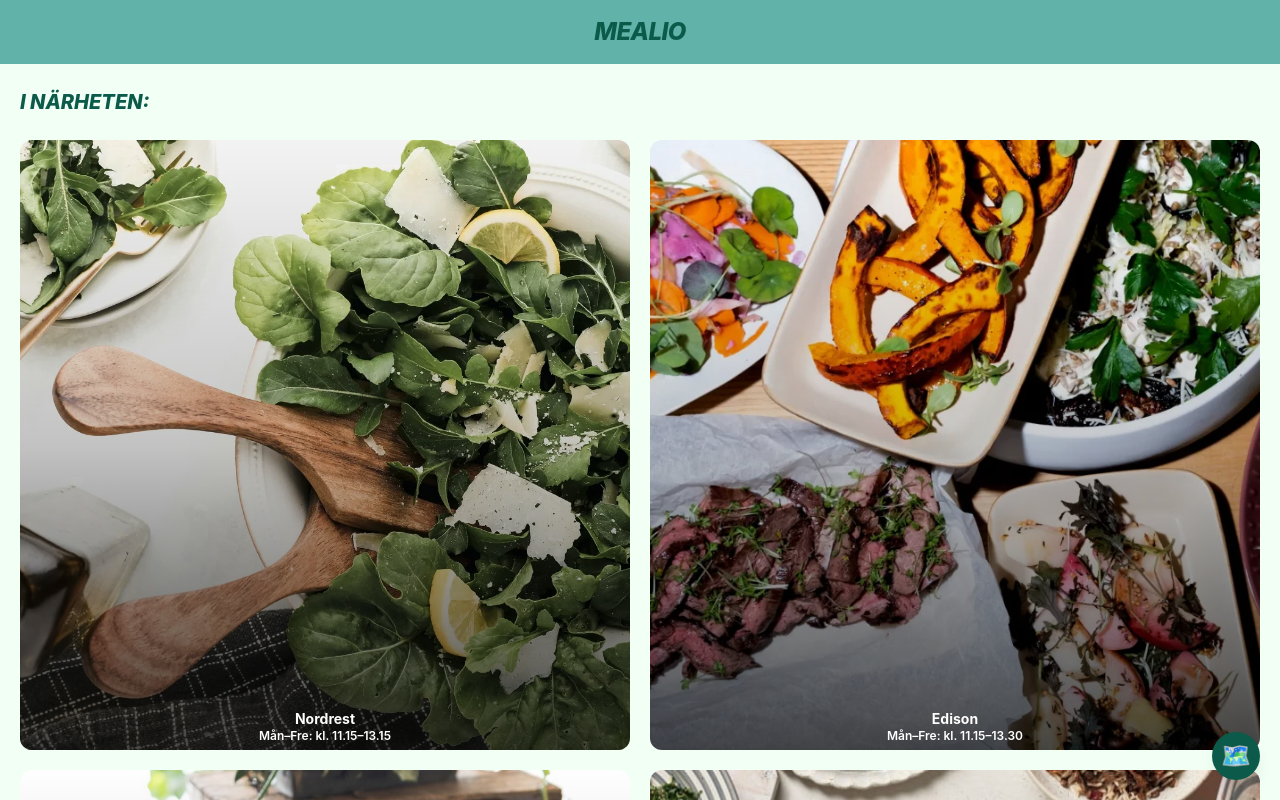
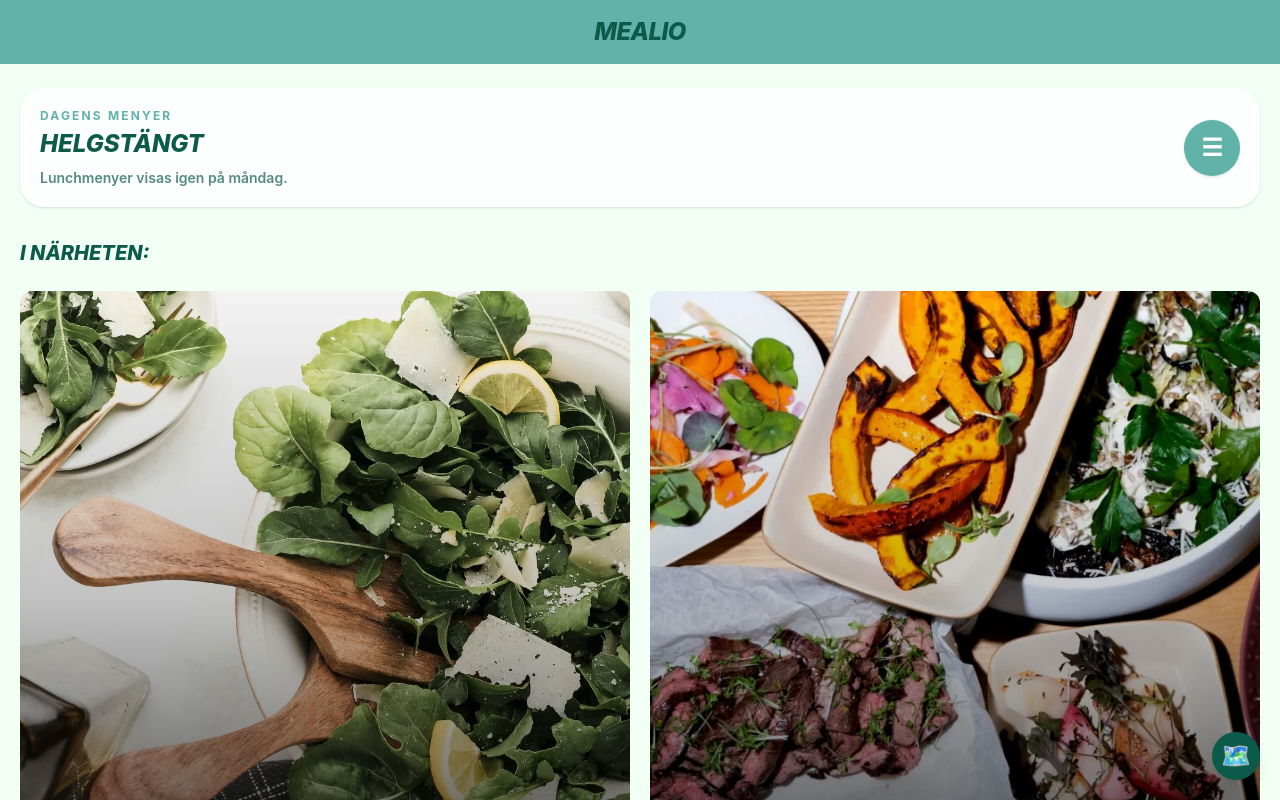
Before and after one commit to benjamin-burton7/Mealio, a React (Vite) app in the folder mealio.client/: page / in a window 1280 px wide. Shown: the top 800 px of the page. Built offline with nearby package versions, Linux system fonts and the light colour scheme.

Commit message:
Add homepage modal for today's menus

```diff
--- /dev/null
+++ b/mealio.client/src/components/TodayMenuList.tsx
@@ -0,0 +1,253 @@
+import { useEffect, useMemo, useState } from "react";
+import type { RestaurantLocation } from "../data/restaurants";
+import type { DishDto, MenuDto } from "../types/menu";
+
+type RestaurantTodayMenu = {
+  restaurant: RestaurantLocation;
+  dishes: DishDto[];
+  isStatic: boolean;
+};
+
+type TodayMenuListProps = {
+  restaurants: RestaurantLocation[];
+};
+
+const SWEDISH_WEEKDAYS = [
+  "Söndag",
+  "Måndag",
+  "Tisdag",
+  "Onsdag",
+  "Torsdag",
+  "Fredag",
+  "Lördag",
+];
+
+export default function TodayMenuList({ restaurants }: TodayMenuListProps) {
+  const [menus, setMenus] = useState<RestaurantTodayMenu[]>([]);
+  const [loading, setLoading] = useState(true);
+  const [error, setError] = useState(false);
+  const [isOpen, setIsOpen] = useState(false);
+
+  const today = useMemo(() => {
+    const dayIndex = new Date().getDay();
+    return SWEDISH_WEEKDAYS[dayIndex];
+  }, []);
+
+  const isWeekend = today === "Lördag" || today === "Söndag";
+
+  useEffect(() => {
+    async function loadMenus() {
+      if (isWeekend) {
+        setLoading(false);
+        return;
+      }
+
+      try {
+        setLoading(true);
+        setError(false);
+
+        const results = await Promise.all(
+          restaurants.map(async (restaurant) => {
+            const response = await fetch(restaurant.menuPath);
+
+            if (!response.ok) {
+              throw new Error(`Failed to fetch ${restaurant.name}`);
+            }
+
+            const menu: MenuDto = await response.json();
+
+            const dishes = menu.isStatic
+              ? (menu.items ?? [])
+              : (menu.days?.[today] ?? []);
+
+            return {
+              restaurant,
+              dishes,
+              isStatic: menu.isStatic ?? false,
+            };
+          }),
+        );
+
+        setMenus(results.filter((result) => result.dishes.length > 0));
+      } catch (err) {
+        console.error(err);
+        setError(true);
+      } finally {
+        setLoading(false);
+      }
+    }
+
+    loadMenus();
+  }, [restaurants, today, isWeekend]);
+
+  const totalDishCount = menus.reduce(
+    (total, menu) => total + menu.dishes.length,
+    0,
+  );
+
+  return (
+    <>
+      <section className="mb-8">
+        <button
+          type="button"
+          onClick={() => setIsOpen(true)}
+          className="w-full rounded-3xl bg-white/85 p-5 text-left shadow-sm transition-transform active:scale-[0.99]"
+        >
+          <div className="flex items-center justify-between gap-5">
+            <div>
+              <p className="text-xs font-bold uppercase tracking-[0.18em] text-[#61B3AA]">
+                Dagens menyer
+              </p>
+
+              <h2 className="mt-1 text-2xl font-extrabold uppercase italic text-[#0B5A4A]">
+                {isWeekend ? "Helgstängt" : today}
+              </h2>
+
+              <p className="mt-2 text-sm font-semibold leading-snug text-[#0B5A4A]/70">
+                {loading
+                  ? "Laddar menyer..."
+                  : error
+                    ? "Kunde inte ladda menyer."
+                    : isWeekend
+                      ? "Lunchmenyer visas igen på måndag."
+                      : `${menus.length} restauranger • ${totalDishCount} rätter`}
+              </p>
+            </div>
+
+            <div className="flex h-14 w-14 shrink-0 items-center justify-center rounded-full bg-[#61B3AA] text-2xl font-black text-white shadow-sm">
+              ☰
+            </div>
+          </div>
+        </button>
+      </section>
+
+      {isOpen && (
+        <div className="fixed inset-0 z-50 bg-black/45">
+          <button
+            type="button"
+            aria-label="Stäng dagens menyer"
+            className="absolute inset-0 h-full w-full cursor-default"
+            onClick={() => setIsOpen(false)}
+          />
+
+          <div className="absolute inset-x-0 bottom-0 max-h-[88vh] overflow-hidden rounded-t-[2rem] bg-[#F1FFF5] shadow-2xl">
+            <div className="sticky top-0 z-10 bg-[#F1FFF5]/95 px-6 pb-5 pt-4 backdrop-blur">
+              <div className="mx-auto mb-5 h-1.5 w-12 rounded-full bg-[#61B3AA]/35" />
+
+              <div className="flex items-start justify-between gap-5">
+                <div>
+                  <p className="text-xs font-bold uppercase tracking-[0.18em] text-[#61B3AA]">
+                    Dagens menyer
+                  </p>
+
+                  <h2 className="mt-1 text-3xl font-extrabold uppercase italic text-[#0B5A4A]">
+                    {today}
+                  </h2>
+
+                  {!loading && !error && !isWeekend && (
+                    <p className="mt-2 text-sm font-semibold text-[#0B5A4A]/65">
+                      {menus.length} restauranger • {totalDishCount} rätter
+                    </p>
+                  )}
+                </div>
+
+                <button
+                  type="button"
+                  onClick={() => setIsOpen(false)}
+                  className="rounded-full bg-white px-4 py-2.5 text-sm font-extrabold text-[#0B5A4A] shadow-sm active:scale-95"
+                >
+                  Stäng
+                </button>
+              </div>
+            </div>
+
+            <div className="max-h-[calc(88vh-132px)] overflow-y-auto px-5 pb-8 pt-2">
+              {isWeekend && (
+                <div className="rounded-3xl bg-white/85 p-5 shadow-sm">
+                  <p className="text-base font-bold leading-relaxed text-[#0B5A4A]">
+                    Det är helg, så lunchmenyer visas igen på måndag.
+                  </p>
+                </div>
+              )}
+
+              {loading && !isWeekend && (
+                <div className="rounded-3xl bg-white/85 p-5 shadow-sm">
+                  <p className="text-base font-bold text-[#0B5A4A]">
+                    Laddar dagens menyer...
+                  </p>
+                </div>
+              )}
+
+              {error && !loading && (
+                <div className="rounded-3xl bg-white/85 p-5 shadow-sm">
+                  <p className="text-base font-bold text-red-700">
+                    Kunde inte ladda dagens menyer.
+                  </p>
+                </div>
+              )}
+
+              {!loading && !error && !isWeekend && menus.length === 0 && (
+                <div className="rounded-3xl bg-white/85 p-5 shadow-sm">
+                  <p className="text-base font-bold text-[#0B5A4A]">
+                    Inga menyer hittades för idag.
+                  </p>
+                </div>
+              )}
+
+              {!loading && !error && !isWeekend && menus.length > 0 && (
+                <div className="flex flex-col gap-6">
+                  {menus.map(({ restaurant, dishes, isStatic }) => (
+                    <section
+                      key={restaurant.id}
+                      className="overflow-hidden rounded-[1.75rem] bg-white shadow-sm"
+                    >
+                      <div className="border-b border-[#61B3AA]/15 px-5 py-5">
+                        <div>
+                          <a
+                            href={`/restaurant/${restaurant.id}`}
+                            className="text-xl font-extrabold text-[#0B5A4A]"
+                          >
+                            {restaurant.name}
+                          </a>
+
+                          <p className="mt-1 text-sm font-semibold leading-snug text-[#61B3AA]">
+                            {isStatic ? "Fast meny" : restaurant.schedule}
+                          </p>
+                        </div>
+                      </div>
+
+                      <div className="flex flex-col divide-y divide-[#61B3AA]/10">
+                        {dishes.map((dish, index) => (
+                          <article
+                            key={`${restaurant.id}-${index}`}
+                            className="px-5 py-4"
+                          >
+                            <div className="mb-2 flex items-center justify-between gap-4">
+                              <p className="text-xs font-extrabold uppercase tracking-wide text-[#61B3AA]">
+                                {dish.category}
+                              </p>
+
+                              {dish.price && (
+                                <p className="shrink-0 text-xs font-extrabold text-[#0B5A4A]">
+                                  {dish.price}
+                                </p>
+                              )}
+                            </div>
+
+                            <p className="text-[15px] font-bold leading-relaxed text-[#0B5A4A]">
+                              {dish.dish}
+                            </p>
+                          </article>
+                        ))}
+                      </div>
+                    </section>
+                  ))}
+                </div>
+              )}
+            </div>
+          </div>
+        </div>
+      )}
+    </>
+  );
+}
--- a/mealio.client/src/data/restaurants.ts
+++ b/mealio.client/src/data/restaurants.ts
@@ -14,7 +14,7 @@ export const restaurants: RestaurantLocation[] = [
     id: "nordrest",
     name: "Nordrest",
     schedule: "Mån–Fre: kl. 11.15–13.15",
-    image: "/Nordrest.webp",
+    image: "/nordrest.webp",
     address: "Gränden 1, Lund",
     lat: 55.71837,
     lng: 13.22038,
@@ -24,7 +24,7 @@ export const restaurants: RestaurantLocation[] = [
     id: "edison",
     name: "Edison",
     schedule: "Mån–Fre: kl. 11.15–13.30",
-    image: "/Edison.webp",
+    image: "/edison.webp",
     address: "Emdalavägen 6B, 223 69 Lund",
     lat: 55.7179,
     lng: 13.2192,
--- a/mealio.client/src/pages/Home.tsx
+++ b/mealio.client/src/pages/Home.tsx
@@ -1,6 +1,7 @@
 import Header from "../components/Header";
 import ActivityCard from "../components/ActivityCard";
 import MapButton from "../components/MapButton";
+import TodayMenuList from "../components/TodayMenuList";
 import { restaurants } from "../data/restaurants";
 
 export default function Home() {
@@ -11,6 +12,8 @@ export default function Home() {
       <MapButton restaurants={restaurants} />
 
       <main className="px-5 pt-6">
+        <TodayMenuList restaurants={restaurants} />
+
         <h2 className="mb-6 text-xl font-extrabold uppercase italic text-[#0B5A4A]">
           I NÄRHETEN:
         </h2>
--- a/mealio.client/src/services/menuService.ts
+++ b/mealio.client/src/services/menuService.ts
@@ -1,7 +1,11 @@
-import type { EdisonMenuDto } from "../types/menu"
+import type { MenuDto } from "../types/menu";
 
-export async function getEdisonMenu(): Promise<EdisonMenuDto> {
-  const res = await fetch("/api/menu/edison")
-  if (!res.ok) throw new Error("Failed to fetch Edison menu")
-  return res.json()
+export async function getMenu(menuPath: string): Promise<MenuDto> {
+  const response = await fetch(menuPath);
+
+  if (!response.ok) {
+    throw new Error(`Failed to fetch menu. Status: ${response.status}`);
+  }
+
+  return response.json();
 }
```
